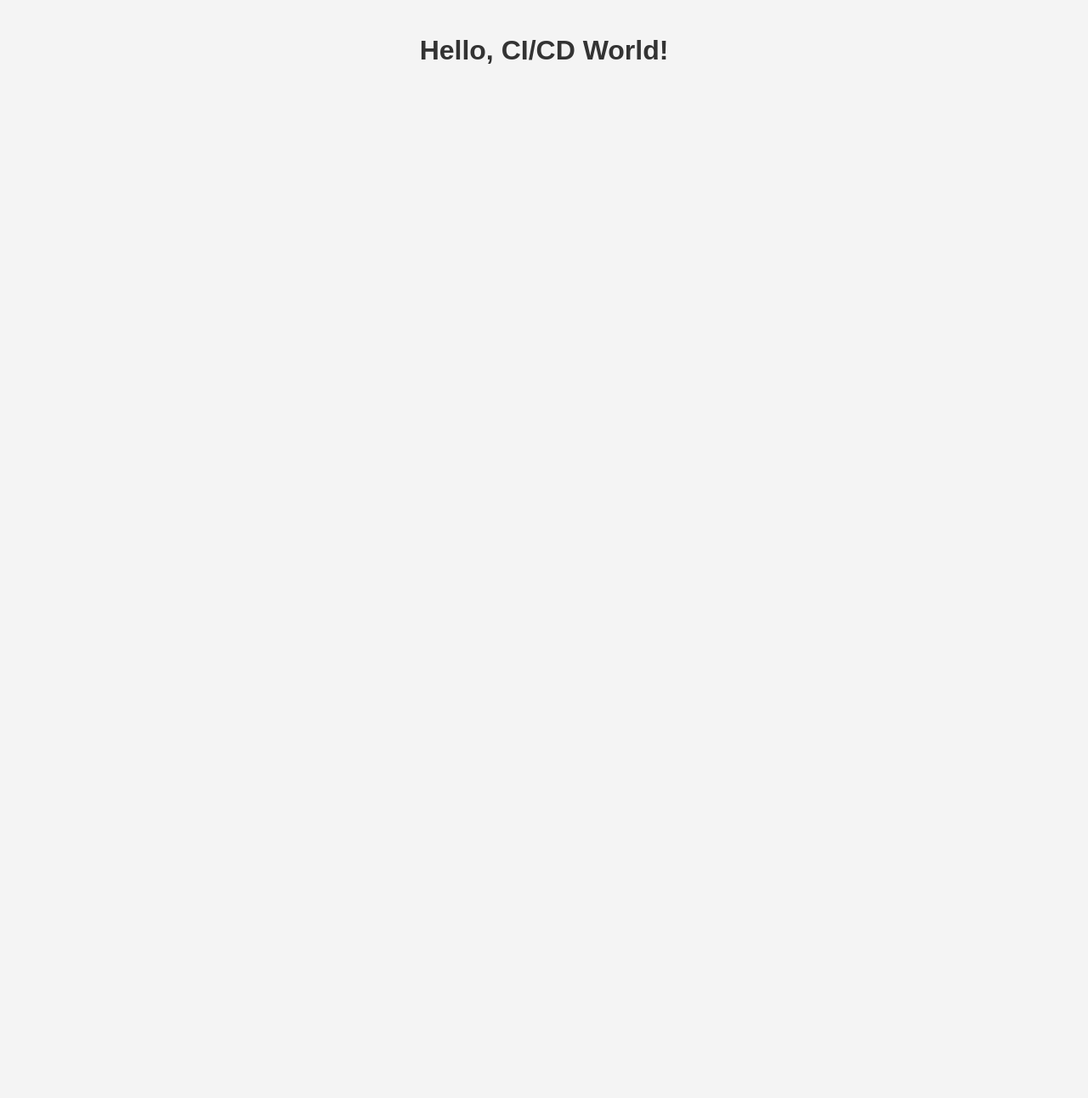
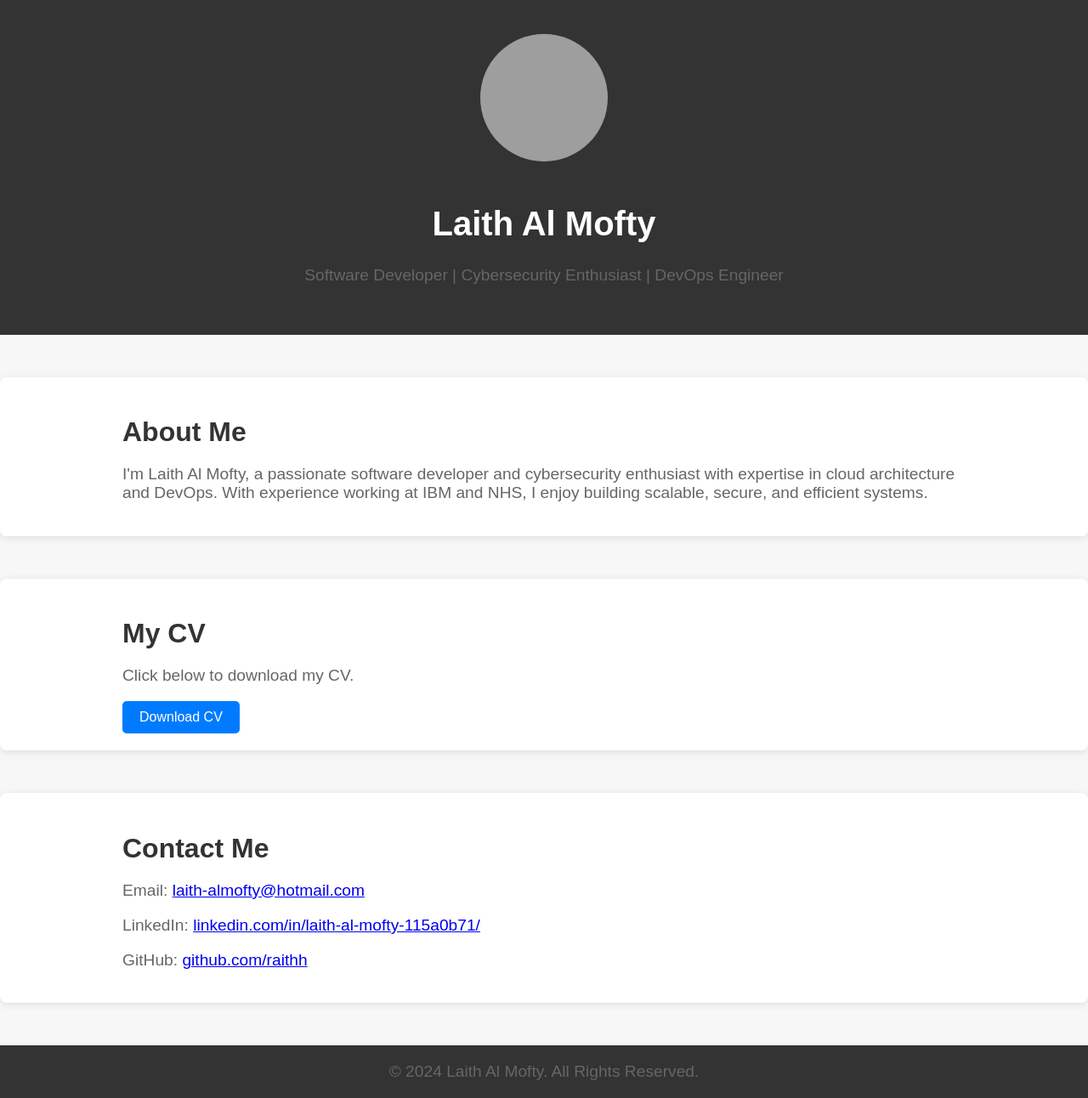
Before and after one commit to Raithh/my-ci-cd-project, a plain HTML site: page index.html in a window 1280 px wide. Shown: the whole page at 85% size. Before the commit the page ends 800 px from the top, so only its background shows below. Drawn offline with Linux system fonts and the light colour scheme; grey boxes are pictures that could not be loaded.

Commit message:
Add personal portfolio website

```diff
--- a/index.html
+++ b/index.html
@@ -1,15 +1,56 @@
 <!DOCTYPE html>
 <html lang="en">
+
 <head>
-  <meta charset="UTF-8">
-  <meta name="viewport" content="width=device-width, initial-scale=1.0">
-  <title>My CI/CD Project</title>
-  <style>
-    body { font-family: Arial, sans-serif; background-color: #f4f4f4; }
-    h1 { color: #333; text-align: center; padding: 20px; }
-  </style>
+    <meta charset="UTF-8">
+    <meta name="viewport" content="width=device-width, initial-scale=1.0">
+    <title>Laith Al Mofty - Portfolio</title>
+    <link rel="stylesheet" href="style.css">
 </head>
+
 <body>
-  <h1>Hello, CI/CD World!</h1>
+    <header>
+        <div class="container">
+            <img src="pictures/Me.jpeg" alt="Laith Al Mofty" class="profile-pic">
+            <h1>Laith Al Mofty</h1>
+            <p>Software Developer | Cybersecurity Enthusiast | DevOps Engineer</p>
+        </div>
+    </header>
+
+    <section id="about">
+        <div class="container">
+            <h2>About Me</h2>
+            <p>
+                I'm Laith Al Mofty, a passionate software developer and cybersecurity enthusiast with expertise in cloud
+                architecture and DevOps. With experience working at IBM and NHS, I enjoy building scalable, secure, and
+                efficient systems.
+            </p>
+        </div>
+    </section>
+
+    <section id="cv">
+        <div class="container">
+            <h2>My CV</h2>
+            <p>Click below to download my CV.</p>
+            <a href="Laith_AlMofty_CV_.pdf" class="btn">Download CV</a>
+        </div>
+    </section>
+
+    <section id="contact">
+        <div class="container">
+            <h2>Contact Me</h2>
+            <p>Email: <a href="mailto:laith-almofty@hotmail.com">laith-almofty@hotmail.com</a></p>
+            <p>LinkedIn: <a href="https://www.linkedin.com/in/laith-al-mofty-115a0b71/"
+                    target="_blank">linkedin.com/in/laith-al-mofty-115a0b71/</a></p>
+            <p>GitHub: <a href="https://github.com/Raithh" target="_blank">github.com/raithh</a></p>
+        </div>
+    </section>
+
+    <footer>
+        <p>&copy; 2024 Laith Al Mofty. All Rights Reserved.</p>
+    </footer>
+
+    <script src="script.js"></script>
 </body>
+
 </html>
--- /dev/null
+++ b/script.js
@@ -0,0 +1,14 @@
+// Display an alert message when the page is loaded
+document.addEventListener("DOMContentLoaded", function() {
+    alert("Welcome to my demo web app!");
+});
+
+// Smooth scrolling for anchor links
+document.querySelectorAll('a[href^="#"]').forEach(anchor => {
+    anchor.addEventListener('click', function (e) {
+        e.preventDefault();
+        document.querySelector(this.getAttribute('href')).scrollIntoView({
+            behavior: 'smooth'
+        });
+    });
+});
--- /dev/null
+++ b/style.css
@@ -0,0 +1,72 @@
+body {
+    font-family: 'Arial', sans-serif;
+    margin: 0;
+    padding: 0;
+    background-color: #f7f7f7;
+}
+
+.container {
+    width: 80%;
+    margin: 0 auto;
+}
+
+header {
+    background-color: #333;
+    color: #fff;
+    padding: 40px 0;
+    text-align: center;
+}
+
+header img.profile-pic {
+    width: 150px;
+    height: 150px;
+    border-radius: 50%;
+    margin-bottom: 20px;
+}
+
+h1 {
+    font-size: 2.5em;
+}
+
+p {
+    font-size: 1.2em;
+    color: #666;
+}
+
+section {
+    margin: 50px 0;
+    padding: 20px;
+    background-color: #fff;
+    border-radius: 8px;
+    box-shadow: 0 2px 10px rgba(0, 0, 0, 0.1);
+}
+
+h2 {
+    color: #333;
+    font-size: 2em;
+    margin-bottom: 20px;
+}
+
+.btn {
+    display: inline-block;
+    padding: 10px 20px;
+    background-color: #007bff;
+    color: white;
+    text-decoration: none;
+    border-radius: 5px;
+}
+
+.btn:hover {
+    background-color: #0056b3;
+}
+
+footer {
+    text-align: center;
+    padding: 20px 0;
+    background-color: #333;
+    color: white;
+}
+
+footer p {
+    margin: 0;
+}
```
Also changed, not shown: 2 other files.
